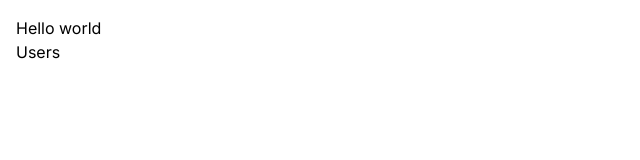
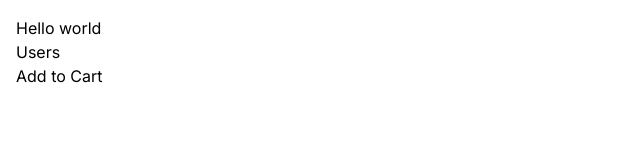
Before and after one commit to ryguyroberts/Nextjs_test, a Next.js app: page / in a window 1280 px wide. Shown: the top 160 px of the page, without its empty margins (0-640 px from the left). Built offline with nearby package versions, Linux system fonts and the light colour scheme.

Commit message:
add client and server side component for cart

```diff
--- /dev/null
+++ b/app/components/AddToCart.tsx
@@ -0,0 +1,11 @@
+'use client';
+import React from 'react'
+
+export const AddToCart = () => {
+  return (
+    <div>
+      <button onClick={() => console.log('Click')}>Add to Cart</button>
+    </div>
+  )
+}
+export default AddToCart
--- /dev/null
+++ b/app/components/ProductCard.tsx
@@ -0,0 +1,12 @@
+import React from 'react'
+import AddToCart from './AddToCart'
+
+const ProductCard = () => {
+  return (
+    <div>
+      <AddToCart />
+    </div>
+  )
+}
+
+export default ProductCard
--- a/app/page.tsx
+++ b/app/page.tsx
@@ -1,10 +1,13 @@
 import Image from 'next/image'
 import Link from 'next/link'
+import ProductCard from './components/ProductCard';
 
 export default function Home() {
   return (
-    <main><h1>Hello world</h1>
+    <main>
+      <h1>Hello world</h1>
       <Link href="/users">Users</Link>
+      <ProductCard />
     </main>
 
   )
```
